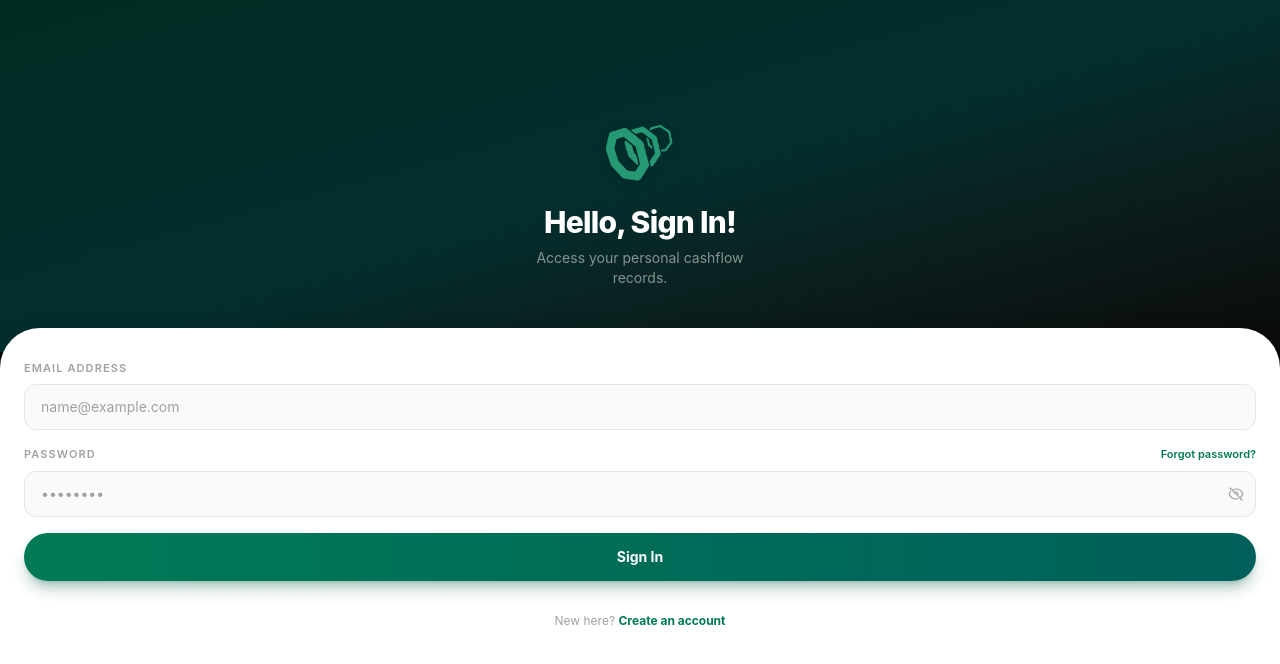
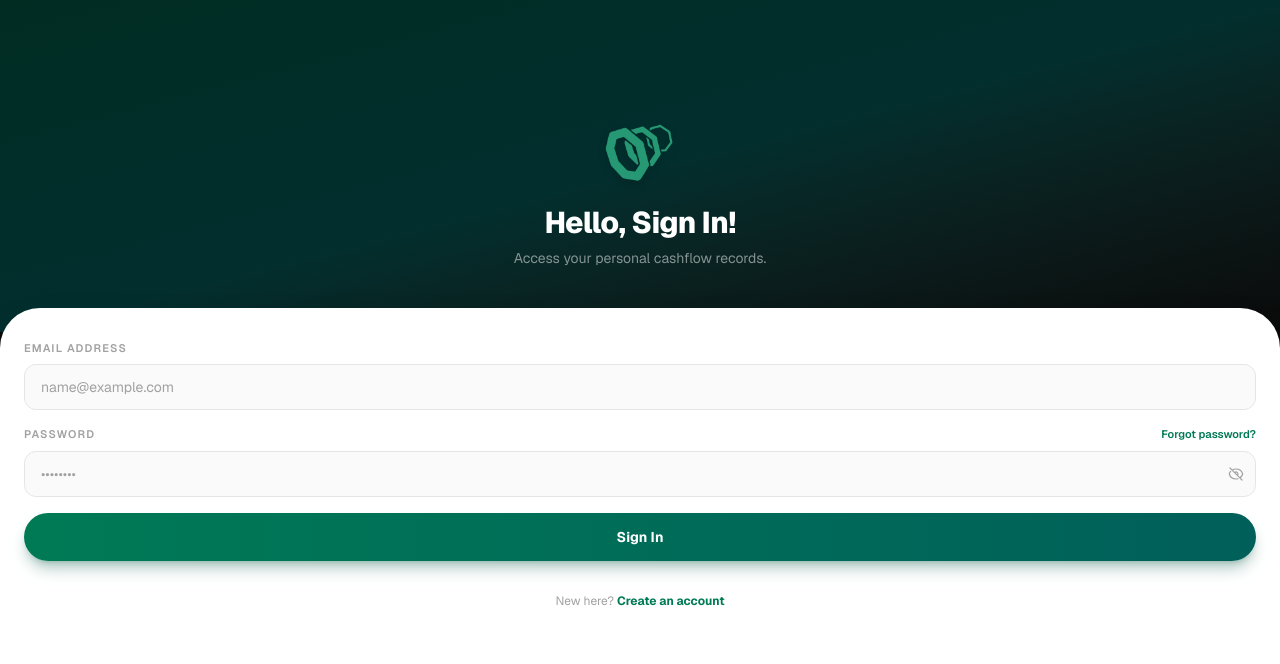
Before and after one commit to amseph/echo, a Next.js app: page /login in a window 1280 px wide. Shown: the top 664 px of the page. Built offline with nearby package versions, Linux system fonts and the light colour scheme; no server answers.

Commit message:
revereted font

```diff
--- a/app/globals.css
+++ b/app/globals.css
@@ -10,7 +10,7 @@
 @theme inline {
   --color-background: var(--background);
   --color-foreground: var(--foreground);
-  --font-sans: -apple-system, BlinkMacSystemFont, "SF Pro Display", "SF Pro Text", "Helvetica Neue", sans-serif;
+  --font-sans: var(--font-geist-sans);
   --font-mono: var(--font-geist-mono);
 }
 
@@ -22,7 +22,7 @@
 body {
   background: var(--background);
   color: var(--foreground);
-  font-family: var(--font-sans);
+  font-family: var(--font-sans), Arial, Helvetica, sans-serif;
 }
 
 body.keypad-open .mobile-nav-bar {
```
